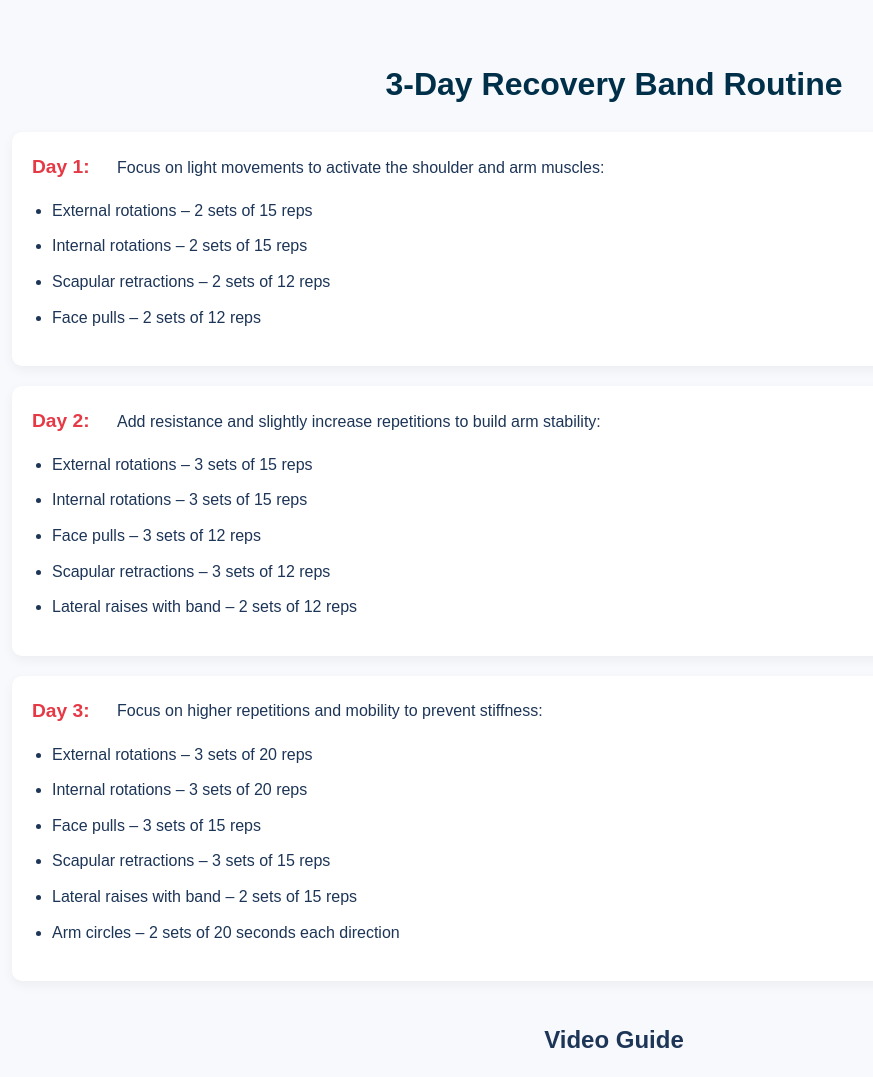
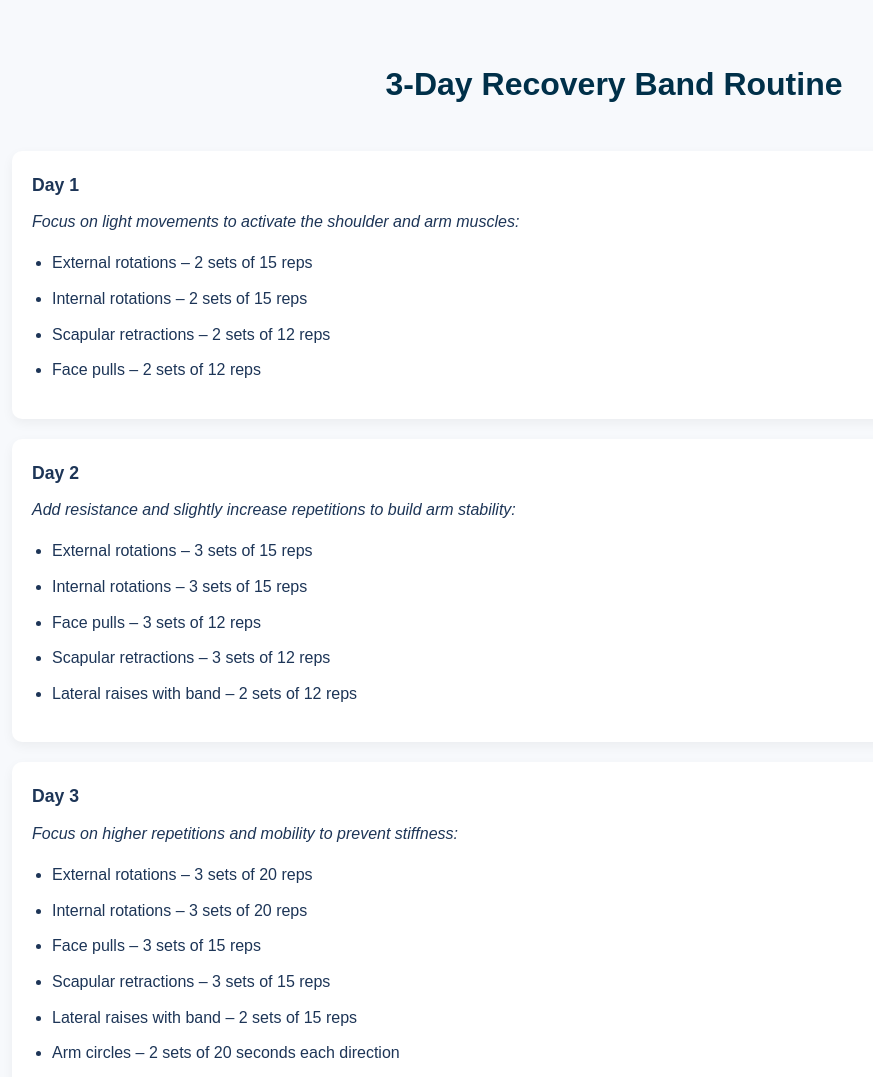
Before and after one commit to sid-suri/pitchsmart, a Flask app: page /band-routine in a window 1280 px wide. Shown: the top 1077 px of the page, without its empty margins (26-899 px from the left). Run offline with Flask 3, Linux system fonts and the light colour scheme; parts of the project's set-up code (start-up, migrations or seed data) failed here and were passed over.

Commit message:
another vid fix attempt

```diff
--- a/templates/band_routine.html
+++ b/templates/band_routine.html
@@ -15,6 +15,13 @@
     h1 {
       color: #003049;
       text-align: center;
+      margin-bottom: 40px;
+    }
+
+    h2 {
+      color: #e63946;
+      margin-top: 20px;
+      margin-bottom: 10px;
     }
 
     .day {
@@ -25,28 +32,19 @@
       margin-bottom: 20px;
     }
 
-    .day-header {
-      display: flex;
-      align-items: center;
-      gap: 15px;
-      margin-bottom: 15px;
-    }
-
-    .day-label {
+    .day-number {
       font-weight: bold;
-      font-size: 1.2em;
-      color: #e63946;
-      min-width: 70px;
+      margin-bottom: 10px;
+      font-size: 1.1em;
     }
 
     .day-desc {
-      font-size: 1em;
-      color: #1d3557;
+      margin-bottom: 10px;
+      font-style: italic;
     }
 
     ul {
       padding-left: 20px;
-      margin-top: 10px;
     }
 
     li {
@@ -68,15 +66,14 @@
       background-color: #1d3557;
     }
 
+    /* 16:9 responsive video */
     .video-container {
       position: relative;
       width: 100%;
-      max-width: 700px;
+      max-width: 600px;
+      margin: 20px auto;
       padding-bottom: 56.25%; /* 16:9 ratio */
       height: 0;
-      overflow: hidden;
-      border-radius: 10px;
-      margin: 20px auto;
     }
 
     .video-container iframe {
@@ -85,7 +82,7 @@
       left: 0;
       width: 100%;
       height: 100%;
-      border: 0;
+      border-radius: 10px;
     }
   </style>
 </head>
@@ -93,10 +90,8 @@
   <h1>3-Day Recovery Band Routine</h1>
 
   <div class="day">
-    <div class="day-header">
-      <div class="day-label">Day 1:</div>
-      <div class="day-desc">Focus on light movements to activate the shoulder and arm muscles:</div>
-    </div>
+    <div class="day-number">Day 1</div>
+    <div class="day-desc">Focus on light movements to activate the shoulder and arm muscles:</div>
     <ul>
       <li>External rotations – 2 sets of 15 reps</li>
       <li>Internal rotations – 2 sets of 15 reps</li>
@@ -106,10 +101,8 @@
   </div>
 
   <div class="day">
-    <div class="day-header">
-      <div class="day-label">Day 2:</div>
-      <div class="day-desc">Add resistance and slightly increase repetitions to build arm stability:</div>
-    </div>
+    <div class="day-number">Day 2</div>
+    <div class="day-desc">Add resistance and slightly increase repetitions to build arm stability:</div>
     <ul>
       <li>External rotations – 3 sets of 15 reps</li>
       <li>Internal rotations – 3 sets of 15 reps</li>
@@ -120,10 +113,8 @@
   </div>
 
   <div class="day">
-    <div class="day-header">
-      <div class="day-label">Day 3:</div>
-      <div class="day-desc">Focus on higher repetitions and mobility to prevent stiffness:</div>
-    </div>
+    <div class="day-number">Day 3</div>
+    <div class="day-desc">Focus on higher repetitions and mobility to prevent stiffness:</div>
     <ul>
       <li>External rotations – 3 sets of 20 reps</li>
       <li>Internal rotations – 3 sets of 20 reps</li>
```
